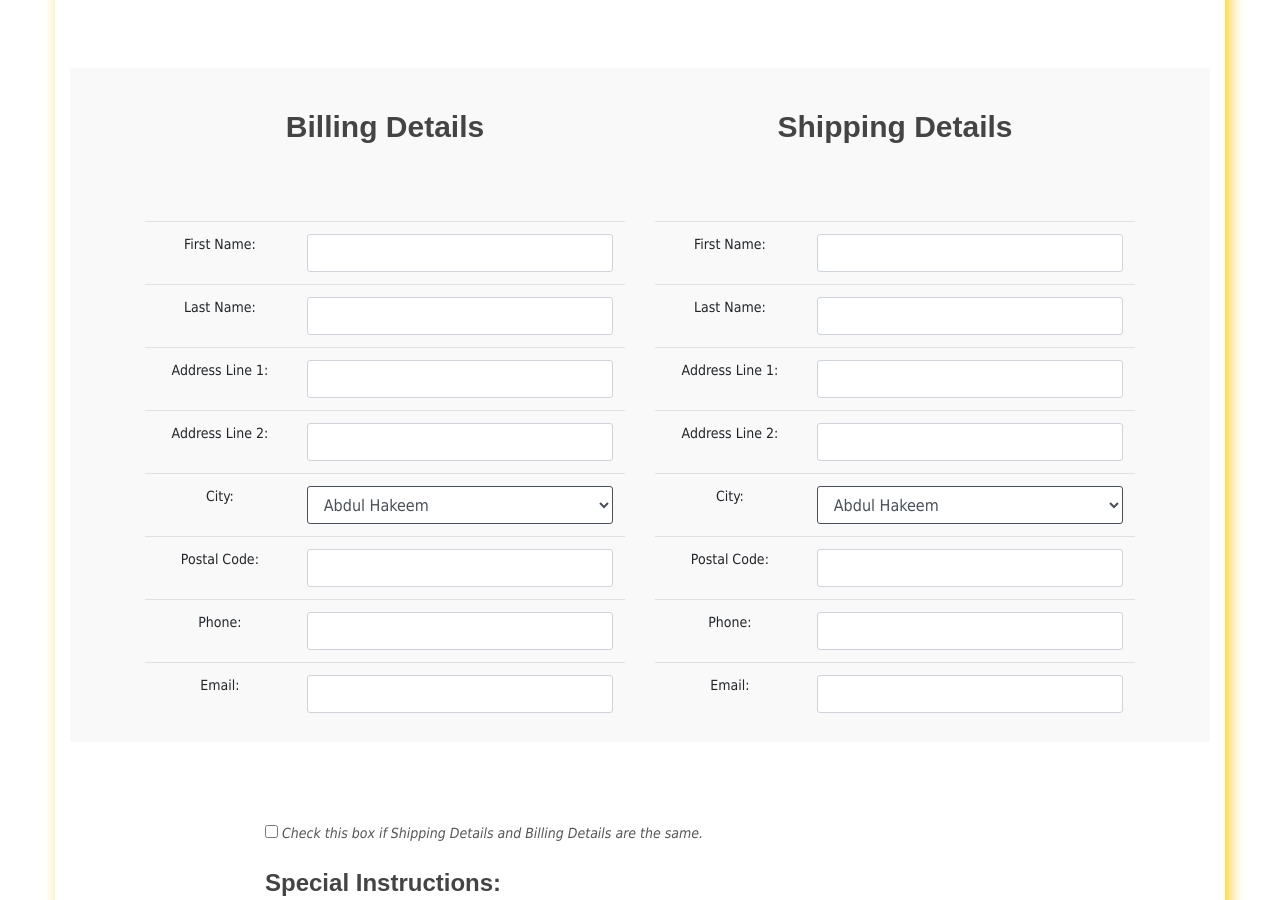
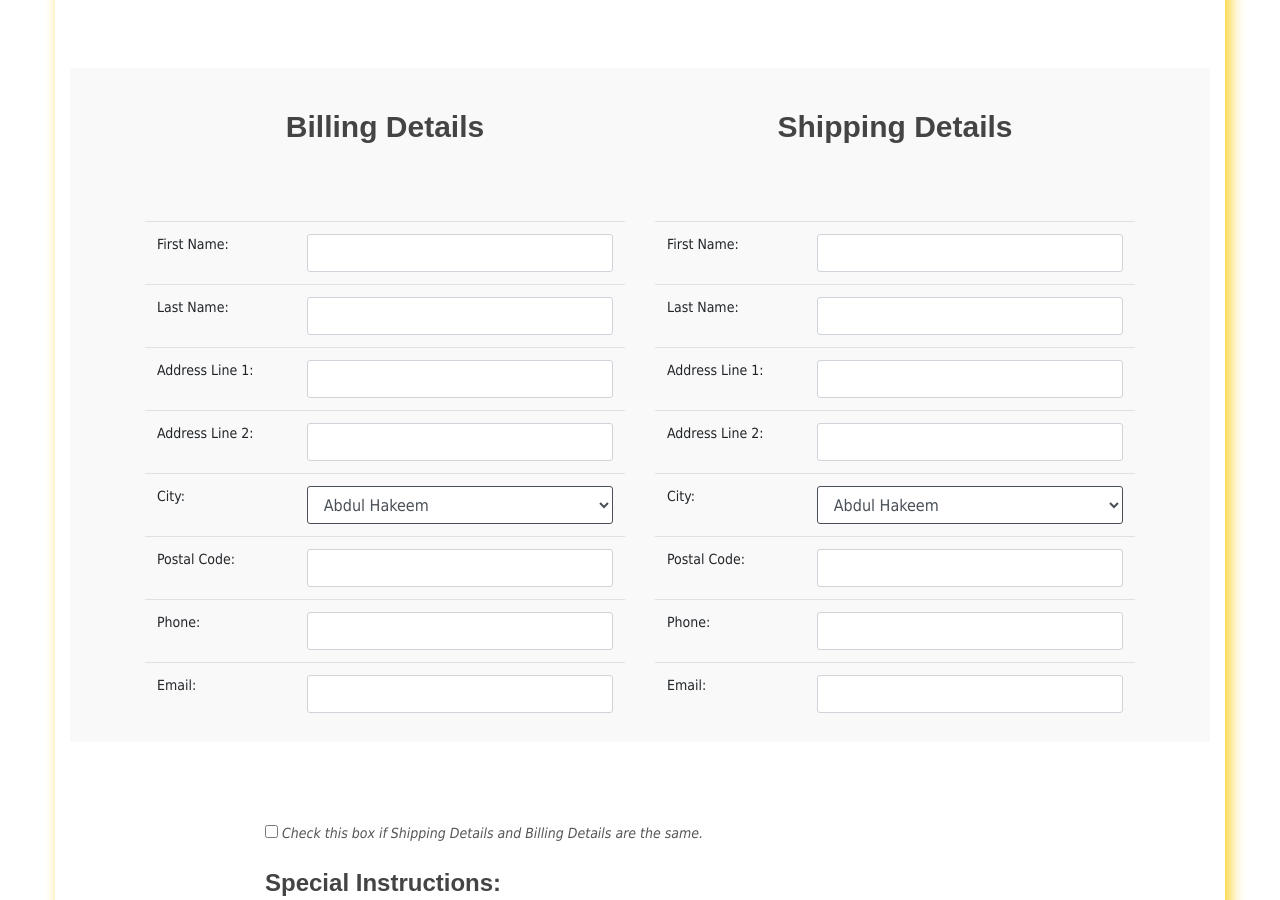
Before and after one commit to projrx/hiphop, a WordPress theme: template address.php in a window 1280 px wide. Shown: the part 321-1221 px from the top of the page. Run offline with PHP 8.4 and a stand-in for WordPress, Linux system fonts and the light colour scheme; the site name, menu and one post (Sample post) are stand-ins, and other content is empty; data comes from the database, SQL or seed files in the repository.

Commit message:
tet left

```diff
--- a/address.php
+++ b/address.php
@@ -14,6 +14,11 @@
   <?php if(empty( $_GET['page_name'])) $link = Null ?>
   <?php if(empty( $_GET['client_name'])) $page = Null ?>
 
+  <style type="text/css">
+    td{
+      text-align:left  !important;
+    }
+  </style>
 </head>
 
 <body class="body-wrapper">
@@ -76,7 +81,7 @@
           <h2>Billing Details</h2>
           <br><br>
 
-<table class="table">
+<table class="table text-left">
          <tr>
           <td>             First Name:         </td>
           <td>        <input type="text" value="<?php if(!empty($bfirstname)) echo $bfirstname ; ?>" class="form-control myform" id="fname" name="firstname">         </td>
```
